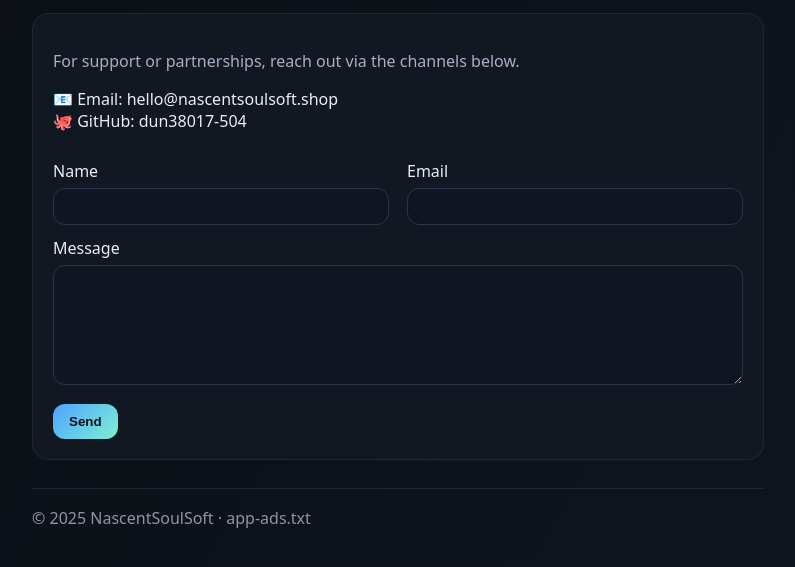
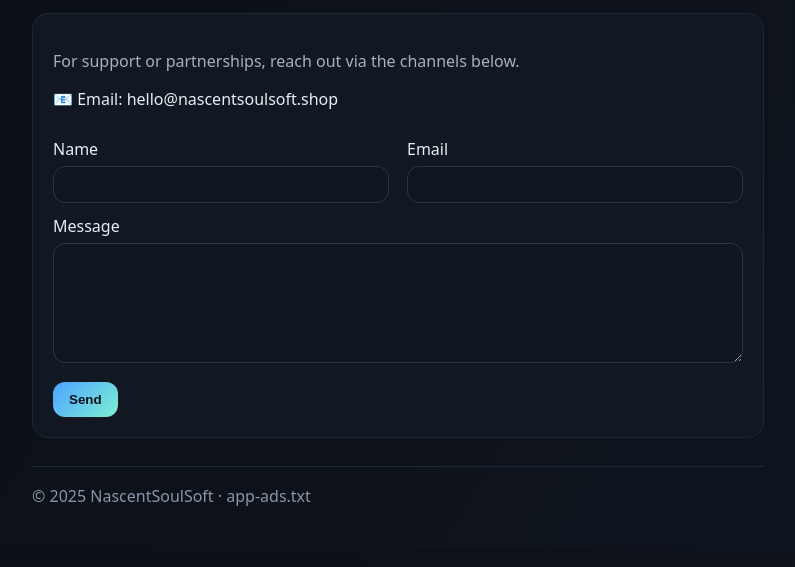
Before and after one commit to dun38017-504/QRScanner, a plain HTML site: page contact.html in a window 1280 px wide. Shown: the part 129-696 px from the top of the page, without its empty margins (242-1037 px from the left). Drawn offline with Linux system fonts and the light colour scheme.

Commit message:
Remove GitHub link from contact.html
Removed GitHub link from contact information.

```diff
--- a/contact.html
+++ b/contact.html
@@ -42,8 +42,7 @@
         📧 Email:
         <a href="mailto:hello@nascentsoulsoft.shop">hello@nascentsoulsoft.shop</a>
         <br/>
-        🐙 GitHub:
-        <a href="https://github.com/dun38017-504" target="_blank" rel="noopener">dun38017-504</a>
+
       </p>
       <form onsubmit="event.preventDefault(); alert('Thanks! Your message has been received.');">
         <div class="row">
```
